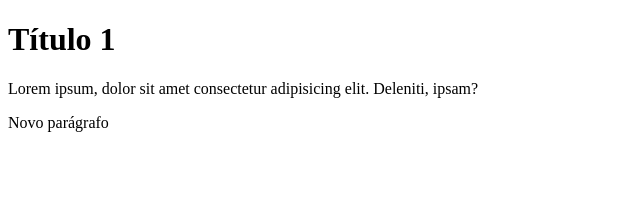
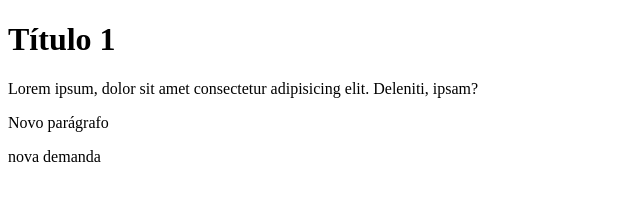
Before and after one commit to JoaoVitorDoFront/Git-Iniciante, a plain HTML site: page index.html in a window 1280 px wide. Shown: the whole page, without its empty margins (0-640 px from the left). Drawn offline with Linux system fonts and the light colour scheme.

Commit message:
nova demanda

```diff
--- a/index.html
+++ b/index.html
@@ -10,5 +10,6 @@
       Lorem ipsum, dolor sit amet consectetur adipisicing elit. Deleniti, ipsam?
     </p>
     <p>Novo parágrafo</p>
+    <p>nova demanda</p>
   </body>
 </html>
```
